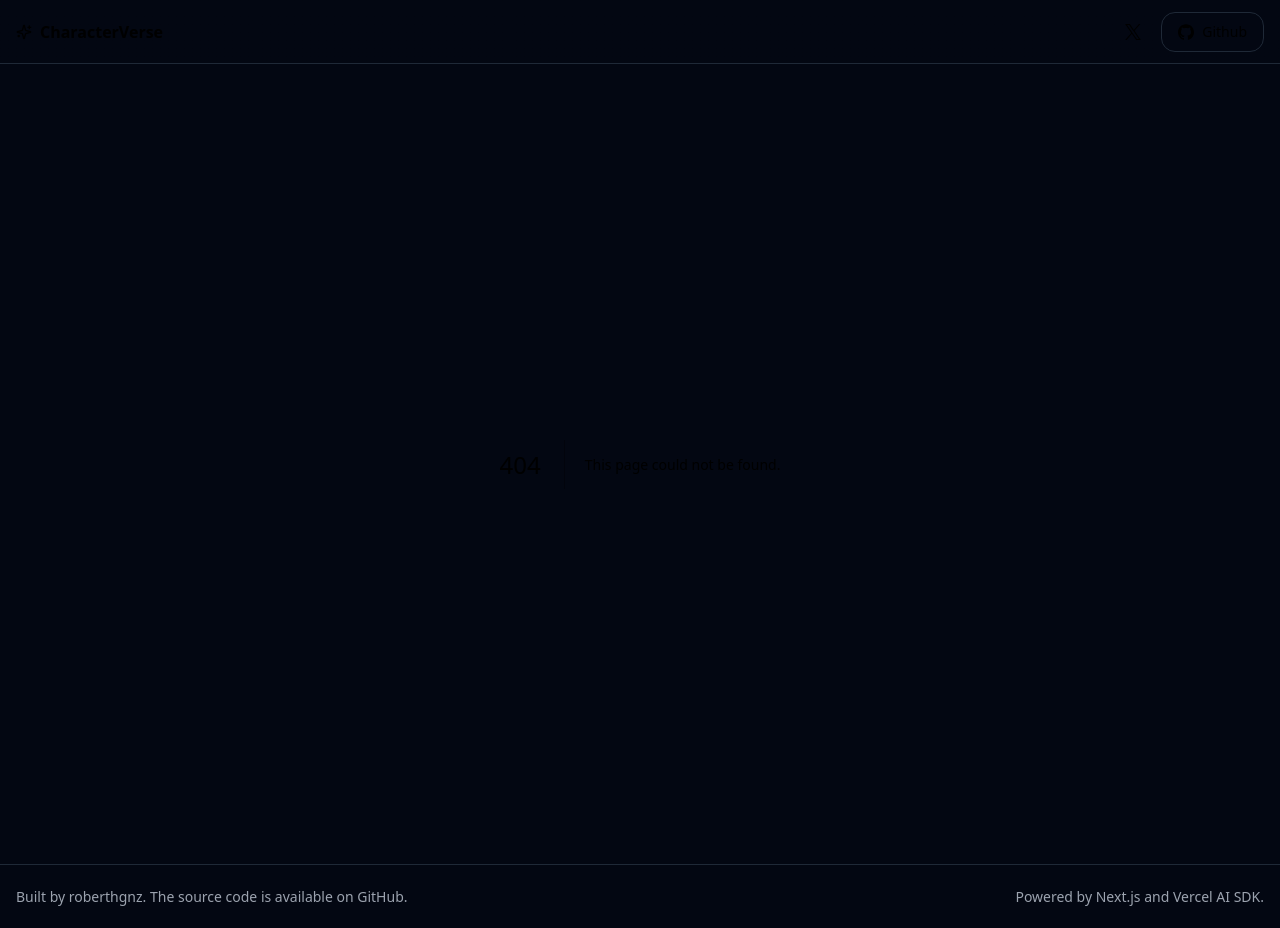
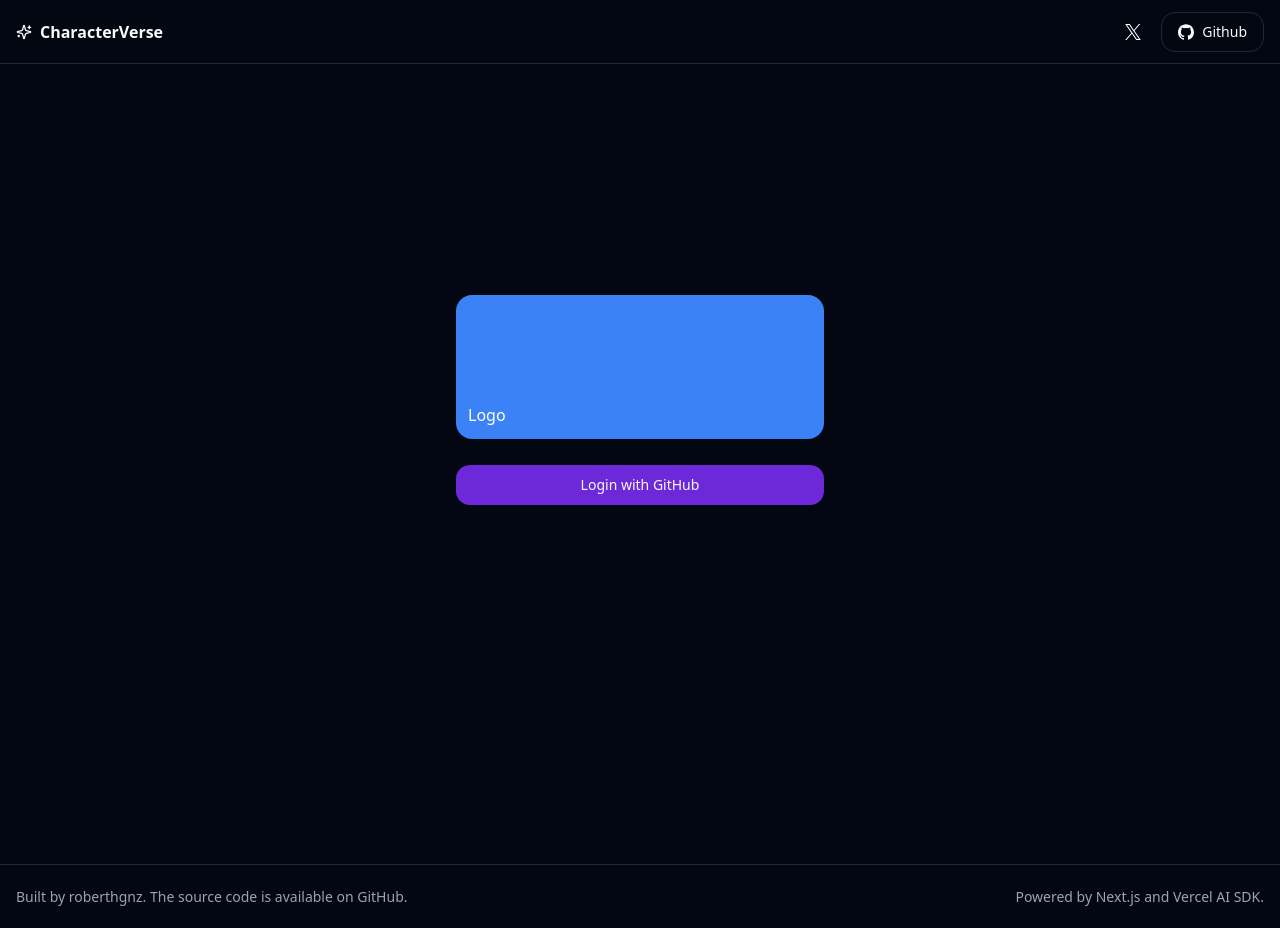
Before and after one commit to roberthgnz/character-verse, a Next.js app: page /login in a window 1280 px wide. Before the commit this address had no page. Built offline with nearby package versions, Linux system fonts and the light colour scheme.

Commit message:
refactor: Update login page layout and styles

```diff
--- /dev/null
+++ b/app/login/page.tsx
@@ -0,0 +1,14 @@
+import LoginForm from "@/components/login-form"
+
+export default function LoginPage() {
+  return (
+    <main className="flex items-center justify-center md:h-screen">
+      <div className="relative mx-auto flex w-full max-w-[400px] flex-col space-y-2.5 p-4 md:-mt-32">
+        <div className="flex h-20 w-full items-end rounded-lg bg-blue-500 p-3 md:h-36">
+          <div className="w-32 text-white md:w-36">Logo</div>
+        </div>
+        <LoginForm />
+      </div>
+    </main>
+  )
+}
```
